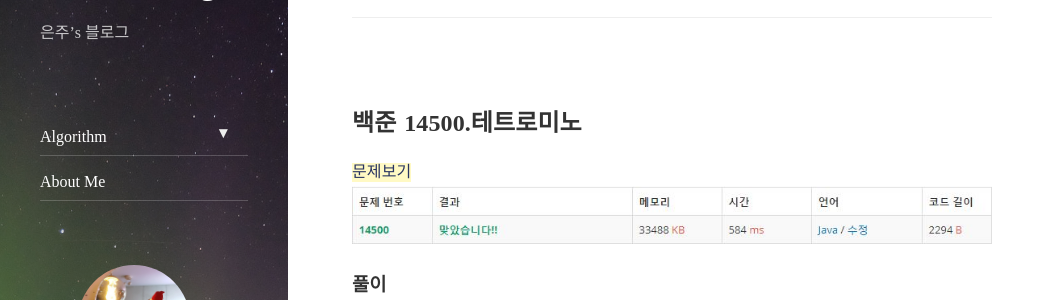
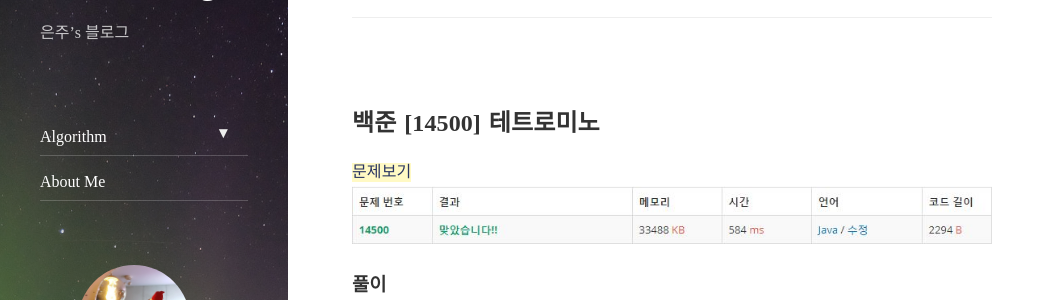
Before and after one commit to EunJu-Kang/EunJu-Kang.github.io, a Jekyll site: the page built from _posts/2019-12-11-algo-14500-테트로미노.md, in a window 1280 px wide and 900 px high. Shown: the part 139-439 px from the top of the window, without its empty margins (0-1055 px from the left). Built offline with Jekyll 4.4.1, drawn with Linux system fonts in a browser that asks for light colours; nearby versions of some CDN libraries.

```diff
--- a/_posts/2019-12-11-algo-14500-테트로미노.md
+++ b/_posts/2019-12-11-algo-14500-테트로미노.md
@@ -6,7 +6,7 @@ categories: Algorithm
 tags: BOJ
 ---
 
-## 백준 14500.테트로미노
+## 백준 [14500] 테트로미노
 [문제보기](https://www.acmicpc.net/problem/14500) <br>
 ![Alt text](/assets/img/baekjoon/14500.JPG)
 
```
